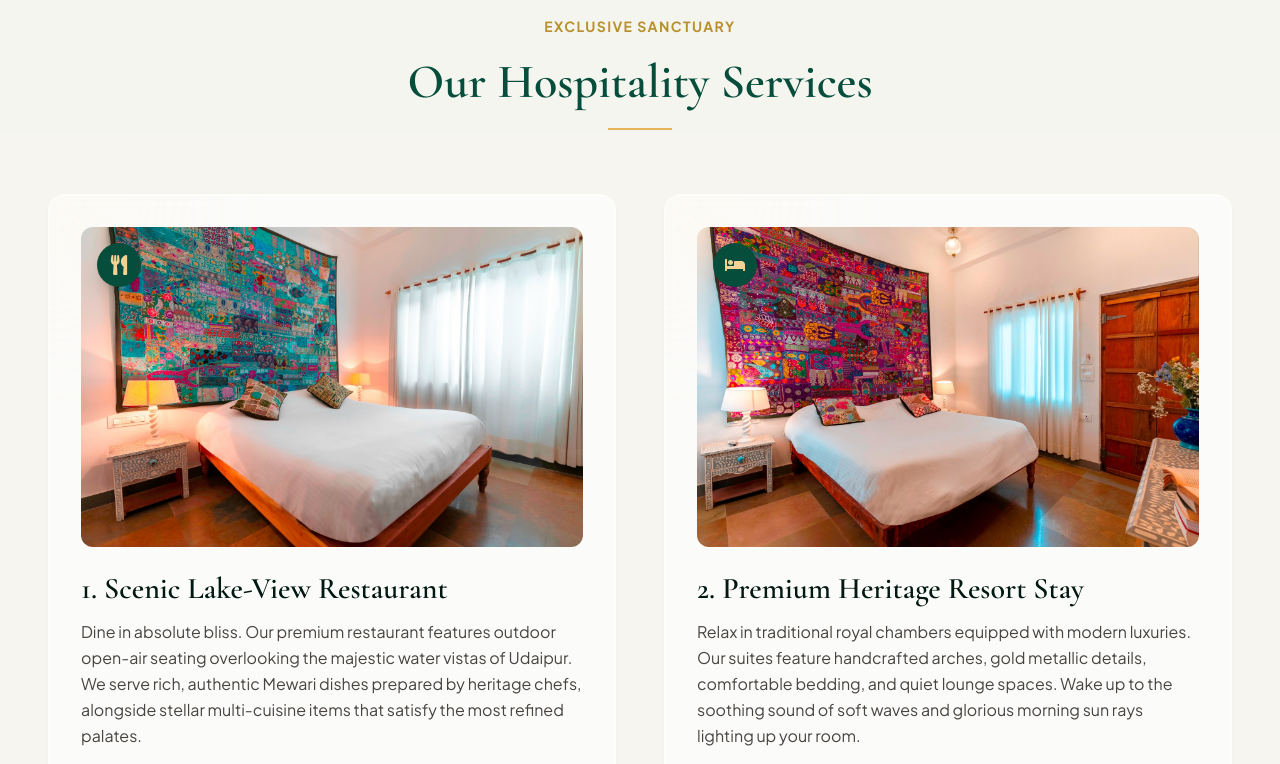
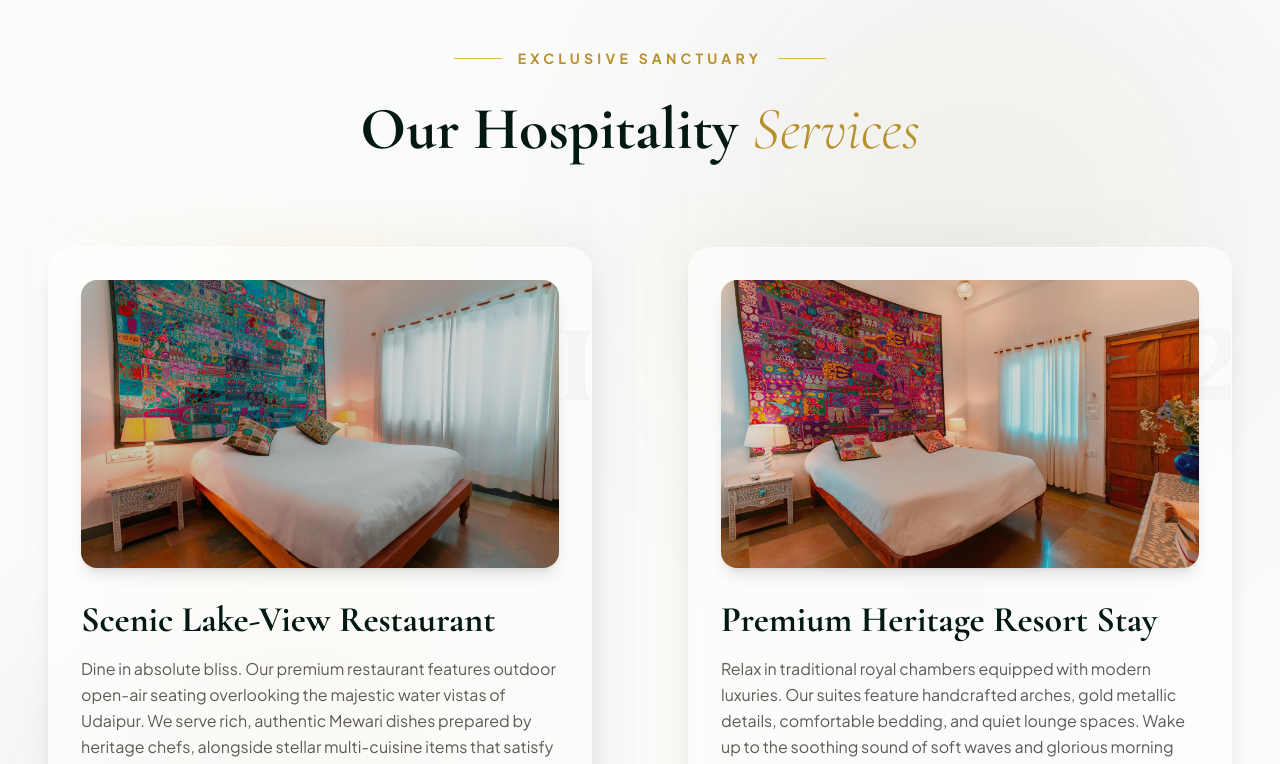
Before and after one commit to Eshbanoliver/JHAROKHAHAVELI, a React (Vite) app: page / in a window 1280 px wide. Shown: the part 1900-2664 px from the top of the page. Built offline with nearby package versions, Linux system fonts and the light colour scheme.

Commit message:
updated files

```diff
--- a/src/pages/Home.tsx
+++ b/src/pages/Home.tsx
@@ -306,87 +306,140 @@ export default function Home() {
         </div>
       </section>
 
-      {/* 4. Services Overview */}
-      <section className="py-24 px-6 md:px-12 bg-beige-100/50">
-        <div className="max-w-7xl mx-auto space-y-16">
-          <div className="text-center space-y-4 max-w-2xl mx-auto">
-            <span className="text-gold-600 font-sans text-xs md:text-sm uppercase tracking-widest font-bold block">
+      {/* 4. Services Overview - Creative Section */}
+      <section className="relative py-32 px-6 md:px-12 bg-beige-50 overflow-hidden">
+        {/* Decorative Background Elements */}
+        <div className="absolute top-0 right-0 w-[600px] h-[600px] bg-gold-900/5 rounded-full blur-[100px] pointer-events-none" />
+        <div className="absolute bottom-0 left-0 w-[400px] h-[400px] bg-emerald-900/5 rounded-full blur-[80px] pointer-events-none" />
+
+        <div className="max-w-7xl mx-auto relative z-10 space-y-20">
+          <motion.div
+            initial={{ opacity: 0, y: 30 }}
+            whileInView={{ opacity: 1, y: 0 }}
+            viewport={{ once: true, margin: "-100px" }}
+            transition={{ duration: 1 }}
+            className="text-center space-y-6 max-w-2xl mx-auto"
+          >
+            <div className="flex items-center justify-center gap-4">
+              <div className="w-12 h-[1px] bg-gold-400" />
+              <span className="text-gold-600 font-sans text-xs md:text-sm uppercase tracking-[0.3em] font-bold">
                 Exclusive Sanctuary
               </span>
-            <h2 className="font-serif text-3xl md:text-5xl font-semibold text-emerald-800 leading-tight">
-              Our Hospitality Services
+              <div className="w-12 h-[1px] bg-gold-400" />
+            </div>
+            <h2 className="font-serif text-4xl md:text-5xl lg:text-6xl font-bold text-emerald-950 leading-tight">
+              Our Hospitality <span className="italic font-light text-gold-600">Services</span>
             </h2>
-            <div className="w-16 h-[2px] bg-gold-400 mx-auto mt-4" />
+          </motion.div>
+
+          <div className="grid grid-cols-1 lg:grid-cols-2 gap-16 lg:gap-24">
+            {/* Restaurant Card (Creative) */}
+            <motion.div
+              initial={{ opacity: 0, x: -50 }}
+              whileInView={{ opacity: 1, x: 0 }}
+              viewport={{ once: true, margin: "-100px" }}
+              transition={{ duration: 0.8, ease: "easeOut" }}
+              className="group relative"
+            >
+              <div className="absolute -inset-4 bg-gradient-to-r from-gold-500/0 via-gold-500/10 to-emerald-900/5 rounded-[2rem] blur-xl transition-all duration-700 group-hover:via-gold-500/20 group-hover:blur-2xl" />
+
+              <div className="relative h-full bg-white/70 backdrop-blur-xl border border-white/60 p-6 md:p-8 rounded-3xl shadow-xl hover:shadow-2xl transition-all duration-700 flex flex-col overflow-hidden">
+                {/* Floating Number */}
+                <div className="absolute -top-10 -right-4 text-[180px] font-serif font-black text-gold-900/[0.03] z-0 select-none group-hover:scale-110 group-hover:-rotate-6 transition-transform duration-700 pointer-events-none">
+                  1
                 </div>
 
-          <div className="grid grid-cols-1 lg:grid-cols-2 gap-12">
-            {/* Restaurant Card */}
-            <GlassCard className="flex flex-col h-full">
-              <div className="relative h-64 md:h-80 rounded-xl overflow-hidden mb-6 group-hover:shadow-md">
+                <div className="relative z-10 rounded-2xl overflow-hidden mb-8 h-72 shadow-lg">
+                  <div className="absolute inset-0 bg-emerald-950/20 group-hover:bg-transparent transition-colors duration-500 z-10" />
                   <img
                     src="/haveli_3.jpg"
                     alt="Fine Dining"
-                  className="w-full h-full object-cover transition-transform duration-700 group-hover:scale-105"
+                    className="w-full h-full object-cover transition-transform duration-1000 group-hover:scale-110"
                   />
-                <div className="absolute top-4 left-4 bg-emerald-800 text-white p-3 rounded-full shadow-lg">
-                  <FaUtensils className="w-5 h-5 text-gold-300" />
+                  <div className="absolute bottom-4 left-4 z-20 flex items-center gap-3 bg-white/95 backdrop-blur-md px-5 py-2.5 rounded-full shadow-lg transform translate-y-4 opacity-0 group-hover:translate-y-0 group-hover:opacity-100 transition-all duration-500 delay-100">
+                    <FaUtensils className="text-gold-500 w-4 h-4" />
+                    <span className="font-sans text-xs uppercase tracking-widest font-bold text-emerald-950">Fine Dining</span>
                   </div>
                 </div>
-              <h3 className="font-serif text-2xl md:text-3xl font-semibold text-emerald-950 mb-3">
-                1. Scenic Lake-View Restaurant
+
+                <div className="relative z-10 flex flex-col flex-grow">
+                  <h3 className="font-serif text-3xl md:text-4xl font-bold text-emerald-950 mb-4 group-hover:text-gold-700 transition-colors">
+                    Scenic Lake-View Restaurant
                   </h3>
-              <p className="font-sans text-dark-900/80 text-sm md:text-base leading-relaxed mb-6 flex-grow">
+                  <p className="font-sans text-dark-900/70 text-sm md:text-base leading-relaxed mb-8 flex-grow">
                     Dine in absolute bliss. Our premium restaurant features outdoor open-air seating overlooking the majestic water vistas of Udaipur. We serve rich, authentic Mewari dishes prepared by heritage chefs, alongside stellar multi-cuisine items that satisfy the most refined palates.
                   </p>
-              <div className="flex gap-4">
+                  <div className="flex flex-wrap gap-4 mt-auto">
                     <Link
                       to="/services"
-                  className="px-6 py-3 bg-emerald-800 hover:bg-emerald-900 text-white font-sans text-xs uppercase tracking-wider font-bold rounded-lg transition-colors"
+                      className="px-8 py-3.5 bg-emerald-900 hover:bg-emerald-800 text-white font-sans text-xs uppercase tracking-widest font-bold rounded-xl transition-all duration-300 hover:-translate-y-1 hover:shadow-[0_10px_20px_-10px_rgba(6,78,59,0.5)]"
                     >
                       Dining Details
                     </Link>
                     <Link
                       to="/contact"
-                  className="px-6 py-3 border border-emerald-800 text-emerald-800 hover:bg-emerald-50 font-sans text-xs uppercase tracking-wider font-bold rounded-lg transition-colors"
+                      className="px-8 py-3.5 border-2 border-gold-500/30 text-emerald-950 hover:border-gold-500 hover:bg-gold-50 font-sans text-xs uppercase tracking-widest font-bold rounded-xl transition-all duration-300 hover:-translate-y-1"
                     >
                       Reserve Table
                     </Link>
                   </div>
-            </GlassCard>
+                </div>
+              </div>
+            </motion.div>
 
-            {/* Resort Card */}
-            <GlassCard className="flex flex-col h-full">
-              <div className="relative h-64 md:h-80 rounded-xl overflow-hidden mb-6">
+            {/* Resort Card (Creative) */}
+            <motion.div
+              initial={{ opacity: 0, x: 50 }}
+              whileInView={{ opacity: 1, x: 0 }}
+              viewport={{ once: true, margin: "-100px" }}
+              transition={{ duration: 0.8, ease: "easeOut", delay: 0.2 }}
+              className="group relative"
+            >
+              <div className="absolute -inset-4 bg-gradient-to-l from-gold-500/0 via-emerald-900/5 to-gold-500/5 rounded-[2rem] blur-xl transition-all duration-700 group-hover:via-emerald-900/15 group-hover:blur-2xl" />
+
+              <div className="relative h-full bg-white/70 backdrop-blur-xl border border-white/60 p-6 md:p-8 rounded-3xl shadow-xl hover:shadow-2xl transition-all duration-700 flex flex-col overflow-hidden">
+                {/* Floating Number */}
+                <div className="absolute -top-10 -right-4 text-[180px] font-serif font-black text-gold-900/[0.03] z-0 select-none group-hover:scale-110 group-hover:rotate-6 transition-transform duration-700 pointer-events-none">
+                  2
+                </div>
+
+                <div className="relative z-10 rounded-2xl overflow-hidden mb-8 h-72 shadow-lg">
+                  <div className="absolute inset-0 bg-gold-900/20 group-hover:bg-transparent transition-colors duration-500 z-10" />
                   <img
                     src="/haveli_5.jpg"
                     alt="Premium Suites"
-                  className="w-full h-full object-cover transition-transform duration-700 group-hover:scale-105"
+                    className="w-full h-full object-cover transition-transform duration-1000 group-hover:scale-110"
                   />
-                <div className="absolute top-4 left-4 bg-emerald-800 text-white p-3 rounded-full shadow-lg">
-                  <FaBed className="w-5 h-5 text-gold-300" />
+                  <div className="absolute bottom-4 left-4 z-20 flex items-center gap-3 bg-white/95 backdrop-blur-md px-5 py-2.5 rounded-full shadow-lg transform translate-y-4 opacity-0 group-hover:translate-y-0 group-hover:opacity-100 transition-all duration-500 delay-100">
+                    <FaBed className="text-gold-500 w-4 h-4" />
+                    <span className="font-sans text-xs uppercase tracking-widest font-bold text-emerald-950">Luxury Stay</span>
                   </div>
                 </div>
-              <h3 className="font-serif text-2xl md:text-3xl font-semibold text-emerald-950 mb-3">
-                2. Premium Heritage Resort Stay
+
+                <div className="relative z-10 flex flex-col flex-grow">
+                  <h3 className="font-serif text-3xl md:text-4xl font-bold text-emerald-950 mb-4 group-hover:text-gold-700 transition-colors">
+                    Premium Heritage Resort Stay
                   </h3>
-              <p className="font-sans text-dark-900/80 text-sm md:text-base leading-relaxed mb-6 flex-grow">
+                  <p className="font-sans text-dark-900/70 text-sm md:text-base leading-relaxed mb-8 flex-grow">
                     Relax in traditional royal chambers equipped with modern luxuries. Our suites feature handcrafted arches, gold metallic details, comfortable bedding, and quiet lounge spaces. Wake up to the soothing sound of soft waves and glorious morning sun rays lighting up your room.
                   </p>
-              <div className="flex gap-4">
+                  <div className="flex flex-wrap gap-4 mt-auto">
                     <Link
                       to="/services"
-                  className="px-6 py-3 bg-emerald-800 hover:bg-emerald-900 text-white font-sans text-xs uppercase tracking-wider font-bold rounded-lg transition-colors"
+                      className="px-8 py-3.5 bg-gold-600 hover:bg-gold-700 text-white font-sans text-xs uppercase tracking-widest font-bold rounded-xl transition-all duration-300 hover:-translate-y-1 hover:shadow-[0_10px_20px_-10px_rgba(212,175,55,0.5)]"
                     >
                       Resort Details
                     </Link>
                     <Link
                       to="/contact"
-                  className="px-6 py-3 border border-emerald-800 text-emerald-800 hover:bg-emerald-50 font-sans text-xs uppercase tracking-wider font-bold rounded-lg transition-colors"
+                      className="px-8 py-3.5 border-2 border-emerald-900/20 text-emerald-950 hover:border-emerald-900 hover:bg-emerald-50 font-sans text-xs uppercase tracking-widest font-bold rounded-xl transition-all duration-300 hover:-translate-y-1"
                     >
                       Book Your Room
                     </Link>
                   </div>
-            </GlassCard>
+                </div>
+              </div>
+            </motion.div>
           </div>
         </div>
       </section>
```
Lines whose indentation alone changed are shown as unchanged.
